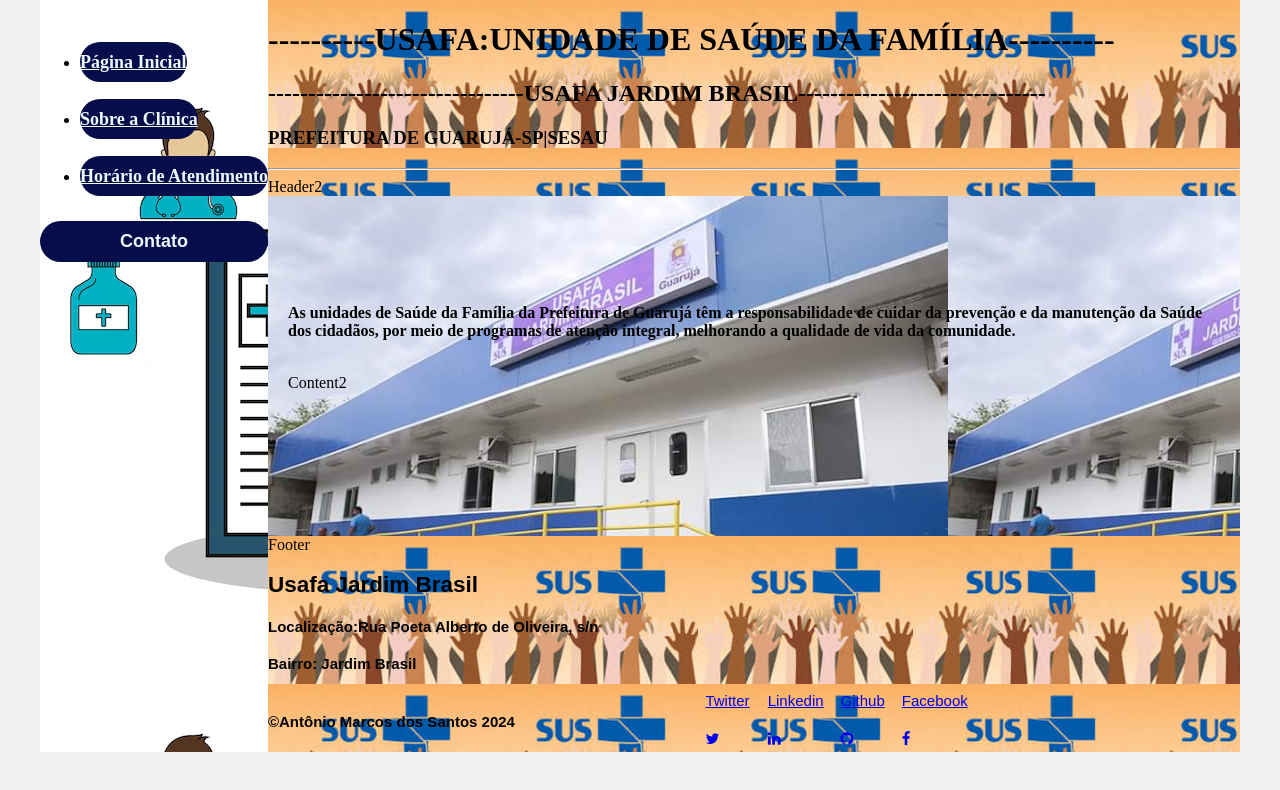
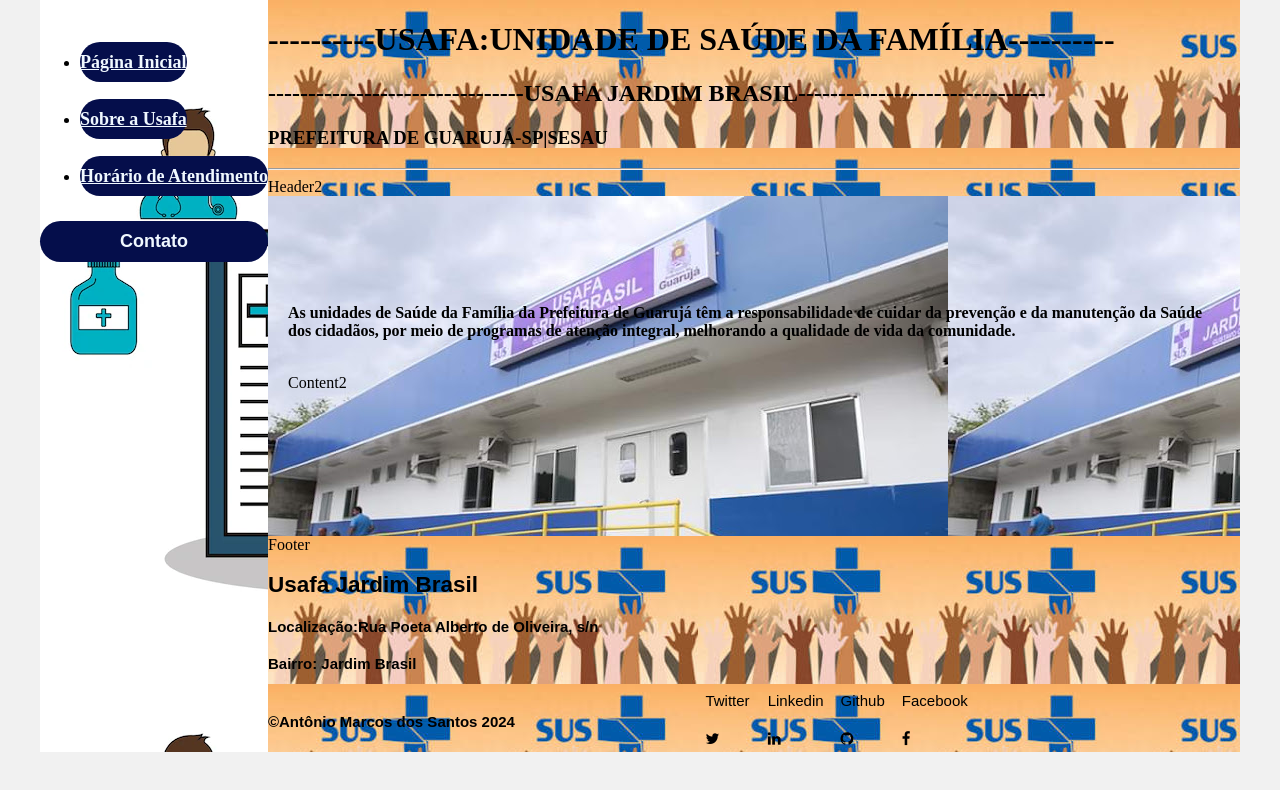
Before and after one commit to amarcosds74/criando-primeiro-site-completo-DIO, a plain HTML site: page pagina_inicial.html in a window 1280 px wide. Drawn offline with Linux system fonts and the light colour scheme.

Commit message:
Add files via upload

```diff
--- a/pagina_inicial.html
+++ b/pagina_inicial.html
@@ -13,13 +13,15 @@
         <div >
             <!-- Aqui vai o seu menu -->
 
-            <ul class="menu"><br><br>
-                <li> <a href="index.html">Página Inicial</a></li><br><br>
-                <!--<li><a href="Pagina_inicial.html">Página Inicial</a></li><br><br>  -->
-                <li><a href="Sobre_a_Clinica.html">Sobre a Clínica</a></li><br><br>
-                <li><a href="horario_de_atendimento.html">Horário de Atendimento</a></li><br>
-            </ul>
+            <nav class="menu"><br><br>
 
+                <ul>
+                   <li><a class="" href="#">Página Inicial</a></li><br><br>
+                   <!---- <li><a href="Pagina_inicial.html">Página Inicial</a></li><br><br> -->
+                   <li><a href="Sobre_a_Clinica.html">Sobre a Usafa</a></li><br><br>
+                   <li><a href="horario_de_atendimento.html">Horário de Atendimento</a></li><br>
+                </ul>
+               </nav>
 
         <!--btn-contato-->
 <div class="btn-contato">
@@ -55,10 +57,10 @@
         <h4>Bairro: Jardim Brasil</h4>
         <span><strong>&copy;Antônio Marcos dos Santos  2024</strong></span>
         <ul class="icones-sociais">
-        <li><a href="https://twitter.com /search?q=usafa%20jardim%20brasil&src=typed_query&f=live" target="_blank">Twitter<span><i class="fa fa-twitter"></i></span></a></li>
-        <li><a href="https://www.linkedin.com" target="_blank">Linkedin <span><i class="fa fa-linkedin"></i></span></a></li>
-        <li><a href="https://github.com" target="_blank">Github <span><i class="fa fa-github"></i></span></a></li>
-        <li><a href="https://www.facebook.com/profile.php?id=360620284120847&paipv=0&eav=AfaXFAgXvQJu4Wb1K-iNBw8VPEnCZ8TqTg9TNMZ71_Lx1bJxmzniZ2K_pU7BOLTjcdk&_rdc=4&_rdr" target="_blank">Facebook <span><i class="fa fa-facebook"></i></span></a></li>
+        <li></a href="https://twitter.com /search?q=usafa%20jardim%20brasil&src=typed_query&f=live" target="_blank">Twitter<span><i class="fa fa-twitter"></i></span></a></li>
+        <li></a href="https://www.linkedin.com" target="_blank">Linkedin <span><i class="fa fa-linkedin"></i></span></a></li>
+        <li></a href="https://github.com" target="_blank">Github <span><i class="fa fa-github"></i></span></a></li>
+        <li></a href="https://www.facebook.com/profile.php?id=360620284120847&paipv=0&eav=AfaXFAgXvQJu4Wb1K-iNBw8VPEnCZ8TqTg9TNMZ71_Lx1bJxmzniZ2K_pU7BOLTjcdk&_rdc=4&_rdr" target="_blank">Facebook <span><i class="fa fa-facebook"></i></span></a></li>
         </ul>
 
         </footer>
```
Also changed, not shown: Contato.html (+5 -5 lines), horario_de_atendimento.html (+12 -10 lines), index.html (+11 -10 lines), sobre_a_clinica.html (+12 -11 lines).
